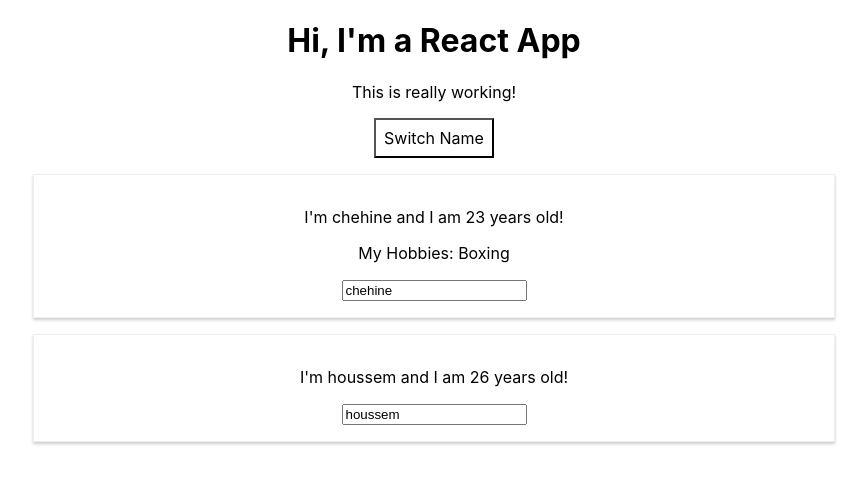
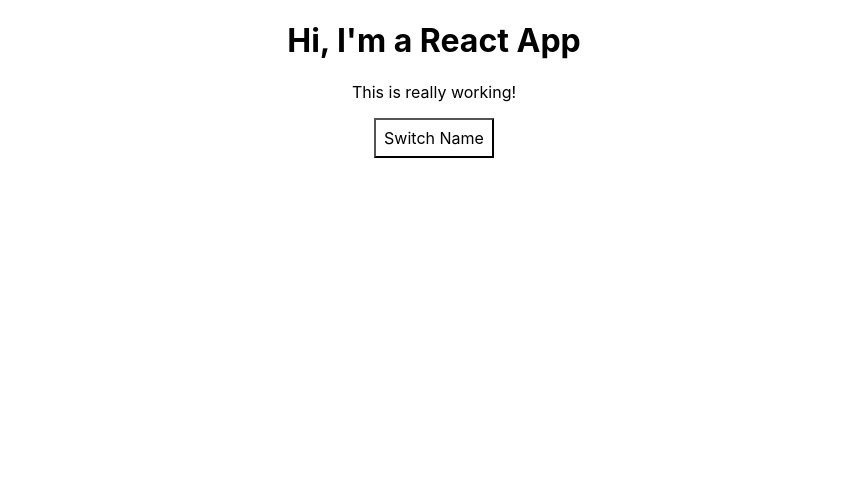
Before and after one commit to chehinedh/application, a React (Create React App) app: page / in a window 1280 px wide. Shown: the top 484 px of the page, without its empty margins (206-1073 px from the left). Built offline with nearby package versions, Linux system fonts and the light colour scheme.

Commit message:
🔥 Rendering Content Conditionally

```diff
--- a/src/App.js
+++ b/src/App.js
@@ -5,6 +5,7 @@ import Person from "./Person/Person";
 function App() {
   const [person1, setPerson1] = useState({ nom: "chehine", age: "23" });
   const [person2, setPerson2] = useState({ nom: "houssem", age: "26" });
+
 
   const switchHandler = (newName, person) => {
     if (person === 1) {
@@ -19,6 +20,12 @@ function App() {
     //setPerson2({ ...person2, nom: "Houssem" });
   };
 
+  const [showPersons, setShowPersons] = useState(false);
+
+const togglePersonHandler = () => {
+  setShowPersons(!showPersons);
+};
+
   const style= {
     backgroundColor: 'white',
     font: 'inherit',
@@ -31,9 +38,11 @@ function App() {
     <div className="App">
       <h1>Hi, I'm a React App </h1>
       <p>This is really working! </p>
-      <button
-      style={style}
-      onClick={() => switchHandler("Chehine", 1)}>Switch Name</button>
+      <button style={style} onClick={() => togglePersonHandler()}>
+        Switch Name
+      </button>
+      {showPersons === true ? (
+        <div>
           <Person
             name={person1.nom}
             age={person1.age}
@@ -48,6 +57,8 @@ function App() {
             click={() => switchHandler("Houssem", 2)}
           />
         </div>
+      ) : null}
+    </div>
   );
 }
 
```
Lines whose indentation alone changed are shown as unchanged.
